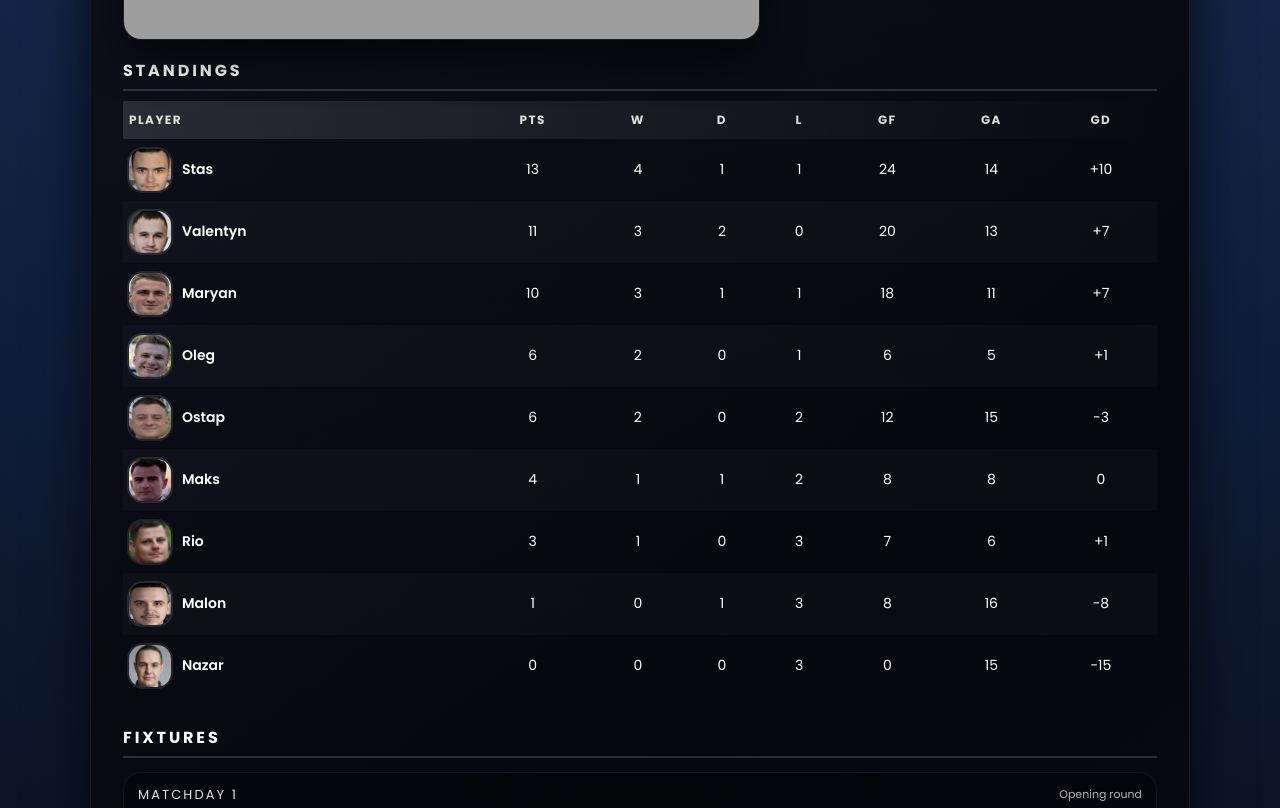
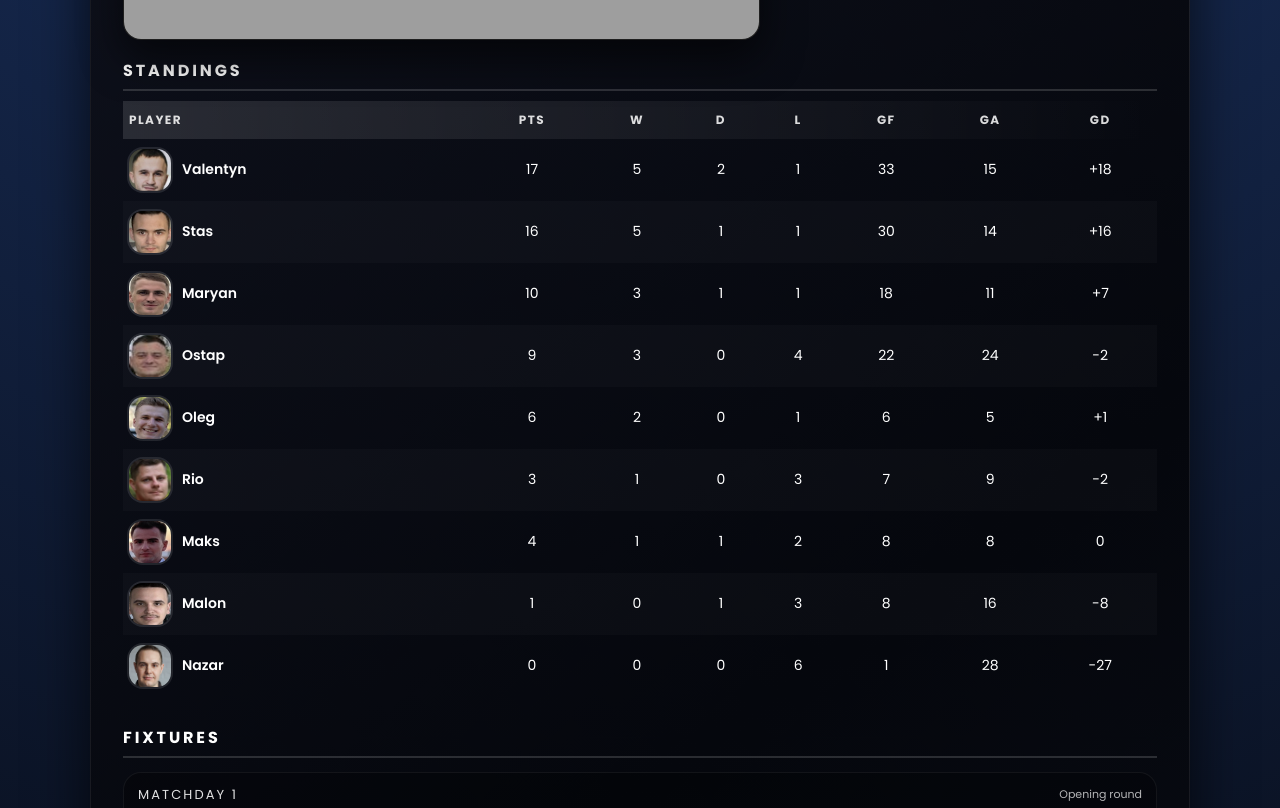
Before and after one commit to AndriOstaJappware/fifa-26-cup, a plain HTML site: page index.html in a window 1280 px wide. Shown: the part 760-1568 px from the top of the page. Drawn offline with Linux system fonts and the light colour scheme; grey boxes are pictures that could not be loaded.

Commit message:
Update index.html

```diff
--- a/index.html
+++ b/index.html
@@ -378,62 +378,117 @@
   </thead>
   <tbody>
 
-    <!-- 1. Stas – 13 pts -->
+    <!-- 1. Valentyn – 17 pts -->
     <tr>
-      <td><div class="player-cell"><div class="player-photo"><img src="img/stas.jpg"></div><span class="player-name">Stas</span></div></td>
-      <td>13</td><td>4</td><td>1</td><td>1</td><td>24</td><td>14</td><td>+10</td>
+      <td>
+        <div class="player-cell">
+          <div class="player-photo"><img src="img/valentyn.jpg" alt="Valentyn"></div>
+          <span class="player-name">Valentyn</span>
+        </div>
+      </td>
+      <td>17</td><td>5</td><td>2</td><td>1</td>
+      <td>33</td><td>15</td><td>+18</td>
     </tr>
 
-    <!-- 2. Valentyn – 11 pts -->
+    <!-- 2. Stas – 16 pts -->
     <tr>
-      <td><div class="player-cell"><div class="player-photo"><img src="img/valentyn.jpg"></div><span class="player-name">Valentyn</span></div></td>
-      <td>11</td><td>3</td><td>2</td><td>0</td><td>20</td><td>13</td><td>+7</td>
+      <td>
+        <div class="player-cell">
+          <div class="player-photo"><img src="img/stas.jpg" alt="Stas"></div>
+          <span class="player-name">Stas</span>
+        </div>
+      </td>
+      <td>16</td><td>5</td><td>1</td><td>1</td>
+      <td>30</td><td>14</td><td>+16</td>
     </tr>
 
     <!-- 3. Maryan – 10 pts -->
     <tr>
-      <td><div class="player-cell"><div class="player-photo"><img src="img/maryan.jpg"></div><span class="player-name">Maryan</span></div></td>
-      <td>10</td><td>3</td><td>1</td><td>1</td><td>18</td><td>11</td><td>+7</td>
+      <td>
+        <div class="player-cell">
+          <div class="player-photo"><img src="img/maryan.jpg" alt="Maryan"></div>
+          <span class="player-name">Maryan</span>
+        </div>
+      </td>
+      <td>10</td><td>3</td><td>1</td><td>1</td>
+      <td>18</td><td>11</td><td>+7</td>
     </tr>
 
-    <!-- 4. Oleg – 6 pts -->
+    <!-- 4. Ostap – 9 pts -->
     <tr>
-      <td><div class="player-cell"><div class="player-photo"><img src="img/oleg.jpg"></div><span class="player-name">Oleg</span></div></td>
-      <td>6</td><td>2</td><td>0</td><td>1</td><td>6</td><td>5</td><td>+1</td>
+      <td>
+        <div class="player-cell">
+          <div class="player-photo"><img src="img/ostap.jpg" alt="Ostap"></div>
+          <span class="player-name">Ostap</span>
+        </div>
+      </td>
+      <td>9</td><td>3</td><td>0</td><td>4</td>
+      <td>22</td><td>24</td><td>-2</td>
     </tr>
 
-    <!-- 5. Ostap – 6 pts -->
+    <!-- 5. Oleg – 6 pts -->
     <tr>
-      <td><div class="player-cell"><div class="player-photo"><img src="img/ostap.jpg"></div><span class="player-name">Ostap</span></div></td>
-      <td>6</td><td>2</td><td>0</td><td>2</td><td>12</td><td>15</td><td>-3</td>
+      <td>
+        <div class="player-cell">
+          <div class="player-photo"><img src="img/oleg.jpg" alt="Oleg"></div>
+          <span class="player-name">Oleg</span>
+        </div>
+      </td>
+      <td>6</td><td>2</td><td>0</td><td>1</td>
+      <td>6</td><td>5</td><td>+1</td>
     </tr>
 
-    <!-- 6. Maks – 4 pts -->
+    <!-- 6. Rio – 3 pts -->
     <tr>
-      <td><div class="player-cell"><div class="player-photo"><img src="img/mahi.jpg"></div><span class="player-name">Maks</span></div></td>
-      <td>4</td><td>1</td><td>1</td><td>2</td><td>8</td><td>8</td><td>0</td>
+      <td>
+        <div class="player-cell">
+          <div class="player-photo"><img src="img/rio.jpg" alt="Rio"></div>
+          <span class="player-name">Rio</span>
+        </div>
+      </td>
+      <td>3</td><td>1</td><td>0</td><td>3</td>
+      <td>7</td><td>9</td><td>-2</td>
     </tr>
 
-    <!-- 7. Rio – 3 pts -->
+    <!-- 7. Maks – 4 pts -->
     <tr>
-      <td><div class="player-cell"><div class="player-photo"><img src="img/rio.jpg"></div><span class="player-name">Rio</span></div></td>
-      <td>3</td><td>1</td><td>0</td><td>3</td><td>7</td><td>6</td><td>+1</td>
+      <td>
+        <div class="player-cell">
+          <div class="player-photo"><img src="img/mahi.jpg" alt="Maks"></div>
+          <span class="player-name">Maks</span>
+        </div>
+      </td>
+      <td>4</td><td>1</td><td>1</td><td>2</td>
+      <td>8</td><td>8</td><td>0</td>
     </tr>
 
     <!-- 8. Malon – 1 pt -->
     <tr>
-      <td><div class="player-cell"><div class="player-photo"><img src="img/malon.jpg"></div><span class="player-name">Malon</span></div></td>
-      <td>1</td><td>0</td><td>1</td><td>3</td><td>8</td><td>16</td><td>-8</td>
+      <td>
+        <div class="player-cell">
+          <div class="player-photo"><img src="img/malon.jpg" alt="Malon"></div>
+          <span class="player-name">Malon</span>
+        </div>
+      </td>
+      <td>1</td><td>0</td><td>1</td><td>3</td>
+      <td>8</td><td>16</td><td>-8</td>
     </tr>
 
     <!-- 9. Nazar – 0 pts -->
     <tr>
-      <td><div class="player-cell"><div class="player-photo"><img src="img/nazar.jpg"></div><span class="player-name">Nazar</span></div></td>
-      <td>0</td><td>0</td><td>0</td><td>3</td><td>0</td><td>15</td><td>-15</td>
+      <td>
+        <div class="player-cell">
+          <div class="player-photo"><img src="img/nazar.jpg" alt="Nazar"></div>
+          <span class="player-name">Nazar</span>
+        </div>
+      </td>
+      <td>0</td><td>0</td><td>0</td><td>6</td>
+      <td>1</td><td>28</td><td>-27</td>
     </tr>
 
   </tbody>
 </table>
+
 
 
 
@@ -541,7 +596,7 @@
               </div>
               <span class="team-club">FC Barcelona</span>
             </div>
-            <div class="vs-label">VS</div>
+            <div class="vs-label">8-1</div>
             <div class="team" style="text-align:right;">
               <div class="team-with-logo-right">
                 <span class="team-name">Nazar</span>
@@ -642,7 +697,7 @@
               </div>
               <span class="team-club">Barcelona</span>
             </div>
-            <div class="vs-label">VS</div>
+            <div class="vs-label">0-7</div>
             <div class="team" style="text-align:right;">
               <div class="team-with-logo-right">
                 <span class="team-name">Valentyn</span>
@@ -707,7 +762,7 @@
               </div>
               <span class="team-club">Real Madrid</span>
             </div>
-            <div class="vs-label">VS</div>
+            <div class="vs-label">2-6</div>
             <div class="team" style="text-align:right;">
               <div class="team-with-logo-right">
                 <span class="team-name">Valentyn</span>
@@ -844,7 +899,7 @@
               </div>
               <span class="team-club">Rapid Wien</span>
             </div>
-            <div class="vs-label">VS</div>
+            <div class="vs-label">0-6</div>
             <div class="team" style="text-align:right;">
               <div class="team-with-logo-right">
                 <span class="team-name">Stas</span>
```
